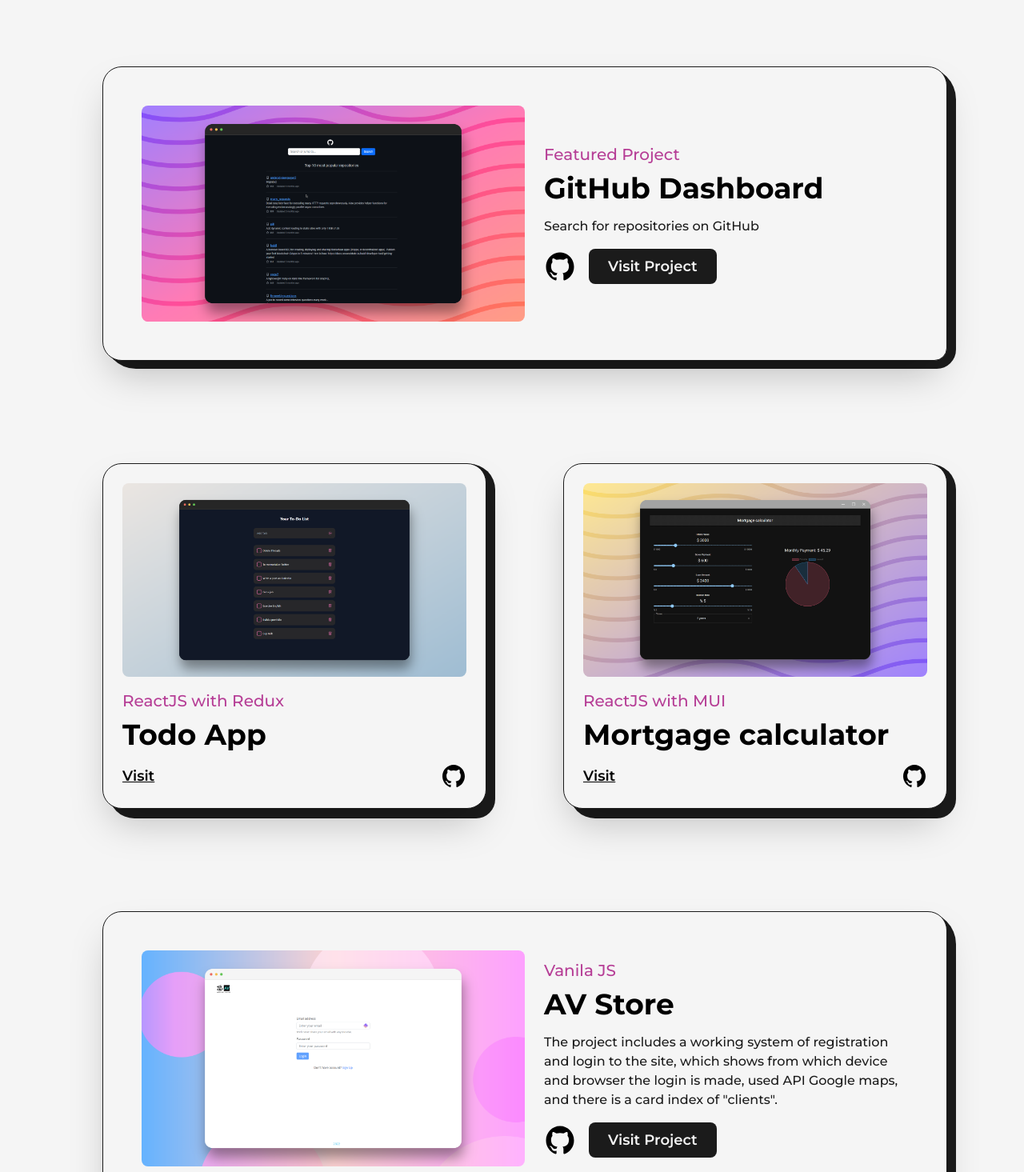
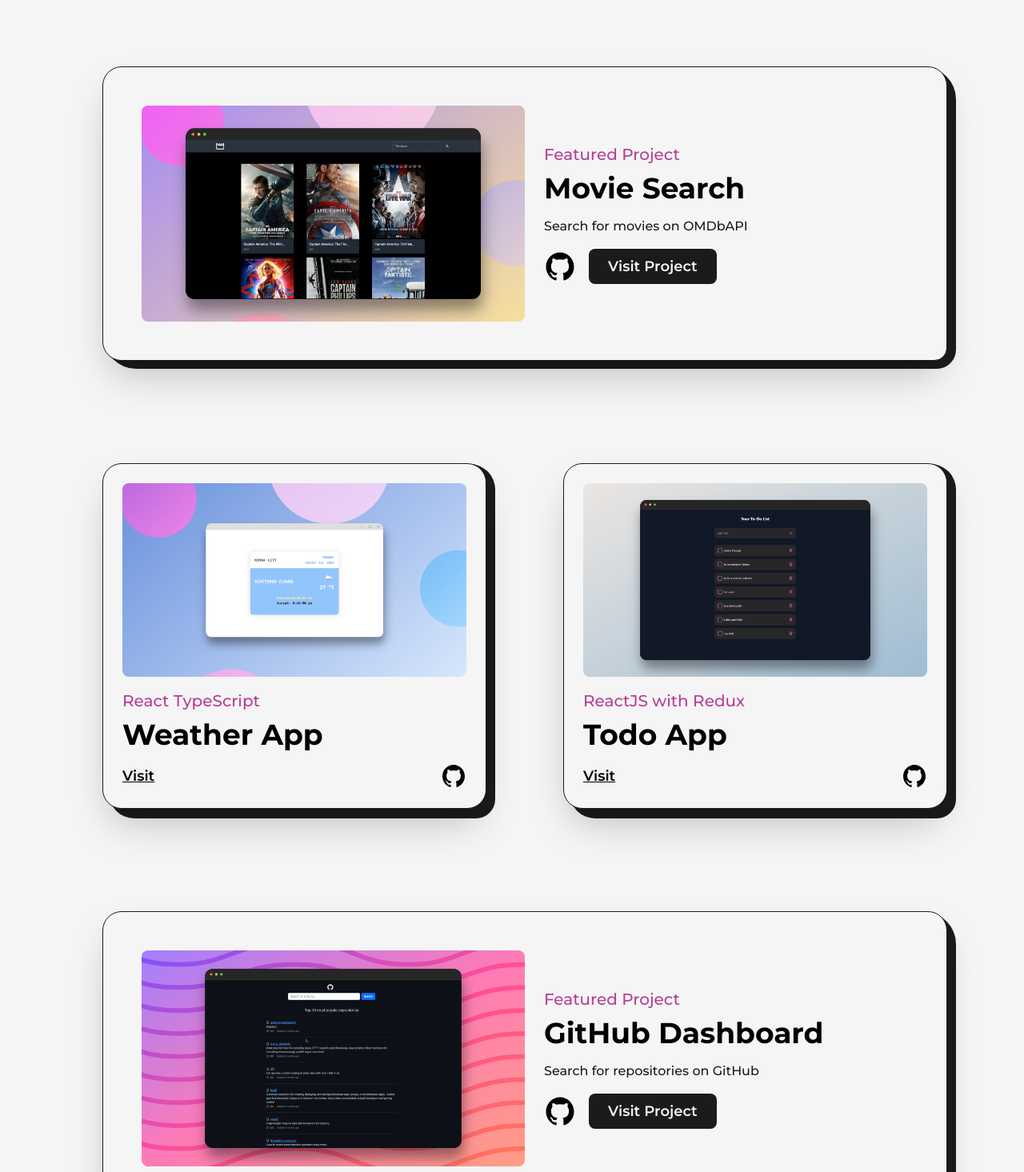
Before and after one commit to artsiom-voitas/portfolio-nextjs, a Next.js app: page /projects in a window 1280 px wide. Shown: the part 445-1910 px from the top of the page at 80% size. Built offline with nearby package versions, Linux system fonts and the light colour scheme.

Commit message:
feat: added new projects

```diff
--- a/src/components/Projects/index.js
+++ b/src/components/Projects/index.js
@@ -7,6 +7,8 @@
 import universalStore from '@/assets/images/projects/universal-store.png';
 import webovio from '@/assets/images/projects/webovio.png';
 import FeaturedProject from './FeaturedProject.jsx';
+import weatherApp from '@/assets/images/projects/weather-app.png';
+import movieSearch from '@/assets/images/projects/movie-search.png';
 import Project from './Project.jsx';
 
 export {
@@ -19,5 +21,7 @@
     rayalPark,
     todoApp,
     universalStore,
-    webovio
+    webovio,
+    weatherApp,
+    movieSearch
 };
--- a/src/pages/projects.jsx
+++ b/src/pages/projects.jsx
@@ -7,9 +7,11 @@
     githubDashboard,
     honeyStore,
     mortgageCalc,
+    movieSearch,
     rayalPark,
     todoApp,
     universalStore,
+    weatherApp,
     webovio
 } from '@/components/Projects';
 import TransitionEffect from '@/components/TransitionEffect';
@@ -35,11 +37,18 @@
                     <div className="grid grid-cols-12 gap-24 gap-y-32 xl:gap-x-16 lg:gap-x-8 md:gap-y-24 sm:gap-x-0">
                         <FeaturedProject
                             type="Featured Project"
-                            title="GitHub Dashboard"
-                            summary="Search for repositories on GitHub"
-                            img={githubDashboard}
-                            demoLink="https://artsiom-voitas.github.io/github-dashboard/#/"
-                            githubLink="https://github.com/artsiom-voitas/github-dashboard"
+                            title="Movie Search"
+                            summary="Search for movies on OMDbAPI"
+                            img={movieSearch}
+                            demoLink="https://movie-search-acpn.vercel.app/"
+                            githubLink="https://github.com/artsiom-voitas/movie-search"
+                        />
+                        <Project
+                            type="React TypeScript"
+                            title="Weather App"
+                            img={weatherApp}
+                            demoLink="https://artsiom-voitas.github.io/weather-app/"
+                            githubLink="https://github.com/artsiom-voitas/weather-app/"
                         />
                         <Project
                             type="ReactJS with Redux"
@@ -48,6 +57,14 @@
                             demoLink="https://artsiom-voitas.github.io/todo-app/"
                             githubLink="https://github.com/artsiom-voitas/todo-app/"
                         />
+                        <FeaturedProject
+                            type="Featured Project"
+                            title="GitHub Dashboard"
+                            summary="Search for repositories on GitHub"
+                            img={githubDashboard}
+                            demoLink="https://artsiom-voitas.github.io/github-dashboard/#/"
+                            githubLink="https://github.com/artsiom-voitas/github-dashboard"
+                        />
                         <Project
                             type="ReactJS with MUI"
                             title="Mortgage calculator"
@@ -55,13 +72,10 @@
                             demoLink="https://artsiom-voitas.github.io/mortgage-calculator/"
                             githubLink="https://github.com/artsiom-voitas/mortgage-calculator/"
                         />
-                        <FeaturedProject
+                        <Project
                             type="Vanila JS"
                             title="AV Store"
                             img={avStore}
-                            summary='The project includes a working system of registration and login to
-                                the site, which shows from which device and browser the login is made, used
-                                API Google maps, and there is a card index of "clients".'
                             demoLink="https://artsiom-voitas.github.io/av-store/dist/index.html"
                             githubLink="https://github.com/artsiom-voitas/av-store/"
                         />
```
Also changed, not shown: src/assets/images/projects/movie-search.png (added), src/assets/images/projects/weather-app.png (added).
